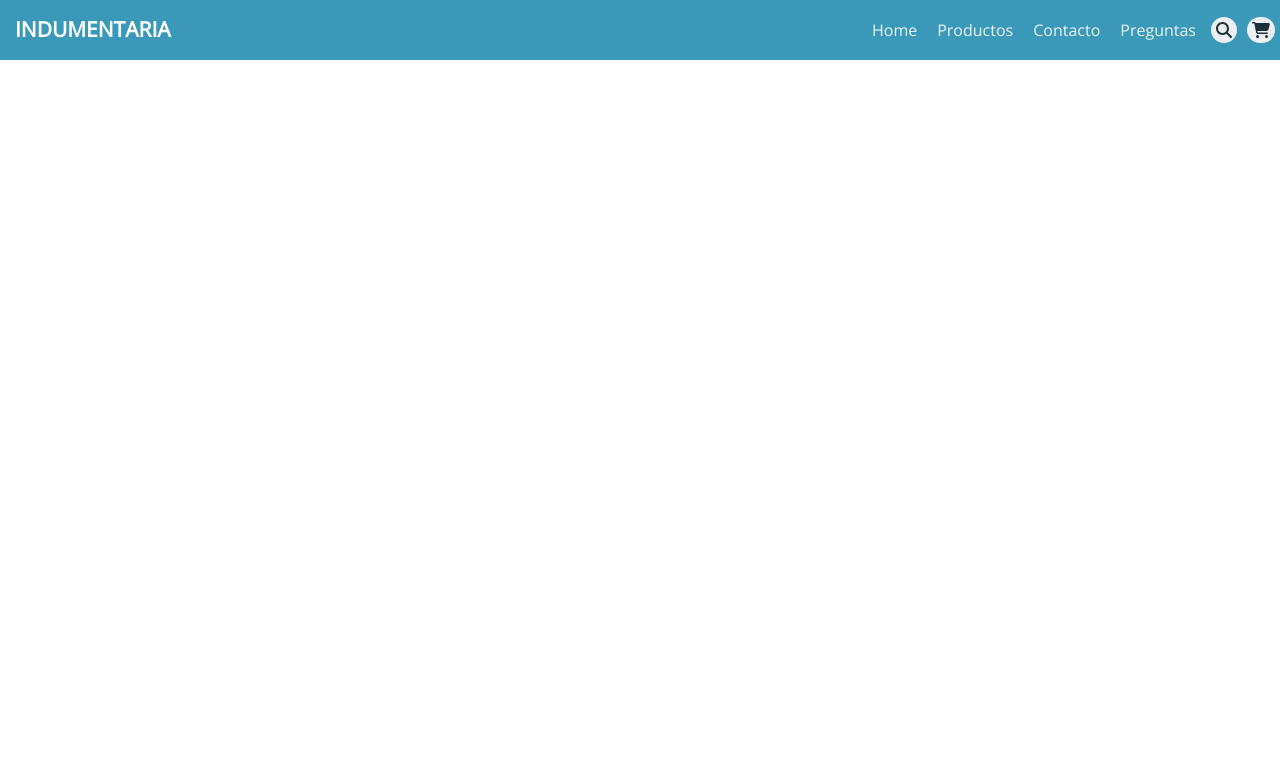
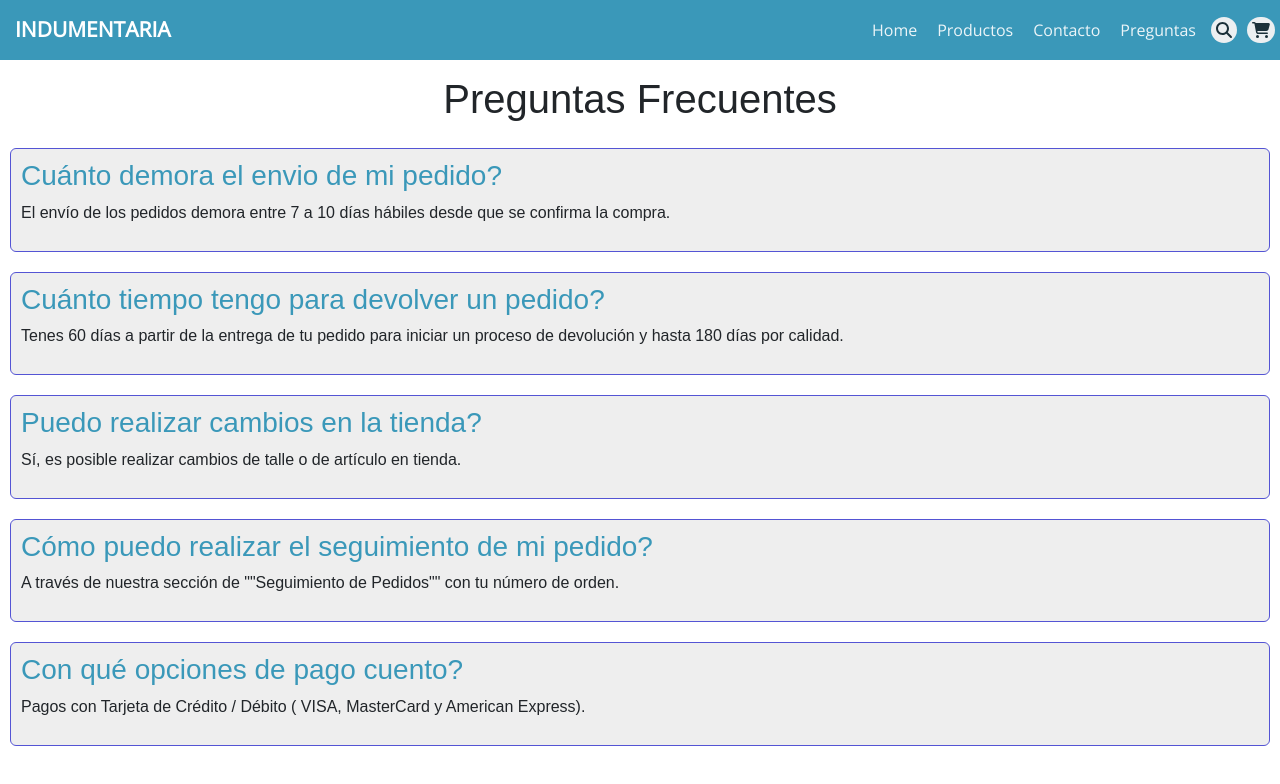
Before and after one commit to guille-f-f/proyecto-react, a React (Vite) app: page /preguntas in a window 1280 px wide. Shown: the top 784 px of the page. Built offline with nearby package versions, Linux system fonts and the light colour scheme.

Commit message:
Pagina de preguntas hecha

```diff
--- a/src/componentes/Rutas.jsx
+++ b/src/componentes/Rutas.jsx
@@ -2,7 +2,8 @@ import React from "react";
 import { BrowserRouter, Routes, Route } from "react-router-dom";
 import Navbar from "./Navbar";
 import Homepage from "../paginas/Homepage";
-import Productos from "../paginas/Productos"
+import Productos from "../paginas/Productos";
+import Preguntas from "../paginas/Preguntas";
 
 const Rutas = () => {
   return (
@@ -12,6 +13,7 @@ const Rutas = () => {
         <Routes>
           <Route path="/" element={<Homepage />} />
           <Route path="/productos" element={<Productos />} />
+          <Route path="/preguntas" element={<Preguntas />} />
         </Routes>
       </BrowserRouter>
     </div>
--- /dev/null
+++ b/src/estilos/Preguntas.css
@@ -0,0 +1,25 @@
+
+.preguntas_titulo{
+    display: flex;
+    justify-content: center;
+    margin: 5px;
+    padding: 10px;
+}
+
+.preguntas{
+    display: flex;
+    flex-direction: column;
+}
+
+.preguntas_contenedor{
+    margin: 10px;
+    padding: 10px;
+    background-color: #EEEEEE;
+    border: 1px solid #5454D4;
+    border-radius: 6px;
+}
+
+
+.preguntas_subtitulo{
+color: #3A98B9;
+}
--- /dev/null
+++ b/src/paginas/Preguntas.jsx
@@ -0,0 +1,34 @@
+import React from 'react'
+import '../estilos/Preguntas.css';
+
+
+const Preguntas = () => {
+  return (
+    <div className='preguntas'>
+    <h1 className='preguntas_titulo'>Preguntas Frecuentes</h1>
+         <div className='preguntas_contenedor'>
+            <h3 className='preguntas_subtitulo'>Cuánto demora el envio de mi pedido?</h3>
+            <p className='preguntas_texto'>El envío de los pedidos demora entre 7 a 10 días hábiles desde que se confirma la compra.</p>
+         </div>
+         <div className='preguntas_contenedor'>
+            <h3 className='preguntas_subtitulo'>Cuánto tiempo tengo para devolver un pedido?</h3>
+            <p className='preguntas_texto'>Tenes 60 días a partir de la entrega de tu pedido para iniciar un proceso de devolución y hasta 180 días por calidad.</p>
+         </div>
+         <div className='preguntas_contenedor'>
+            <h3 className='preguntas_subtitulo'>Puedo realizar cambios en la tienda?</h3>
+            <p className='preguntas_texto'>Sí, es posible realizar cambios de talle o de artículo en tienda.</p>
+         </div>
+         <div className='preguntas_contenedor'>
+            <h3 className='preguntas_subtitulo'>Cómo puedo realizar el seguimiento de mi pedido?</h3>
+            <p className='preguntas_texto'>A través de nuestra sección de ""Seguimiento de Pedidos"" con tu número de orden.</p>
+         </div>
+         <div className='preguntas_contenedor'>
+            <h3 className='preguntas_subtitulo'>Con qué opciones de pago cuento?</h3>
+            <p className='preguntas_texto'>Pagos con Tarjeta de Crédito / Débito ( VISA, MasterCard y American Express). </p>
+         </div>
+    </div>
+  )
+}
+
+
+export default Preguntas;
--- a/src/paginas/Productos.jsx
+++ b/src/paginas/Productos.jsx
@@ -1,7 +1,7 @@
 import React, { useReducer } from "react";
 import "../estilos/Productos.css";
 import { useState } from "react";
-import Data from "../datos/Productos.json";
+import Data from "../datos/productos.json";
 import { Card, Button, Modal, Carousel } from "react-bootstrap";
 import { FontAwesomeIcon } from "@fortawesome/react-fontawesome";
 import { faCartShopping } from "@fortawesome/free-solid-svg-icons";
```
